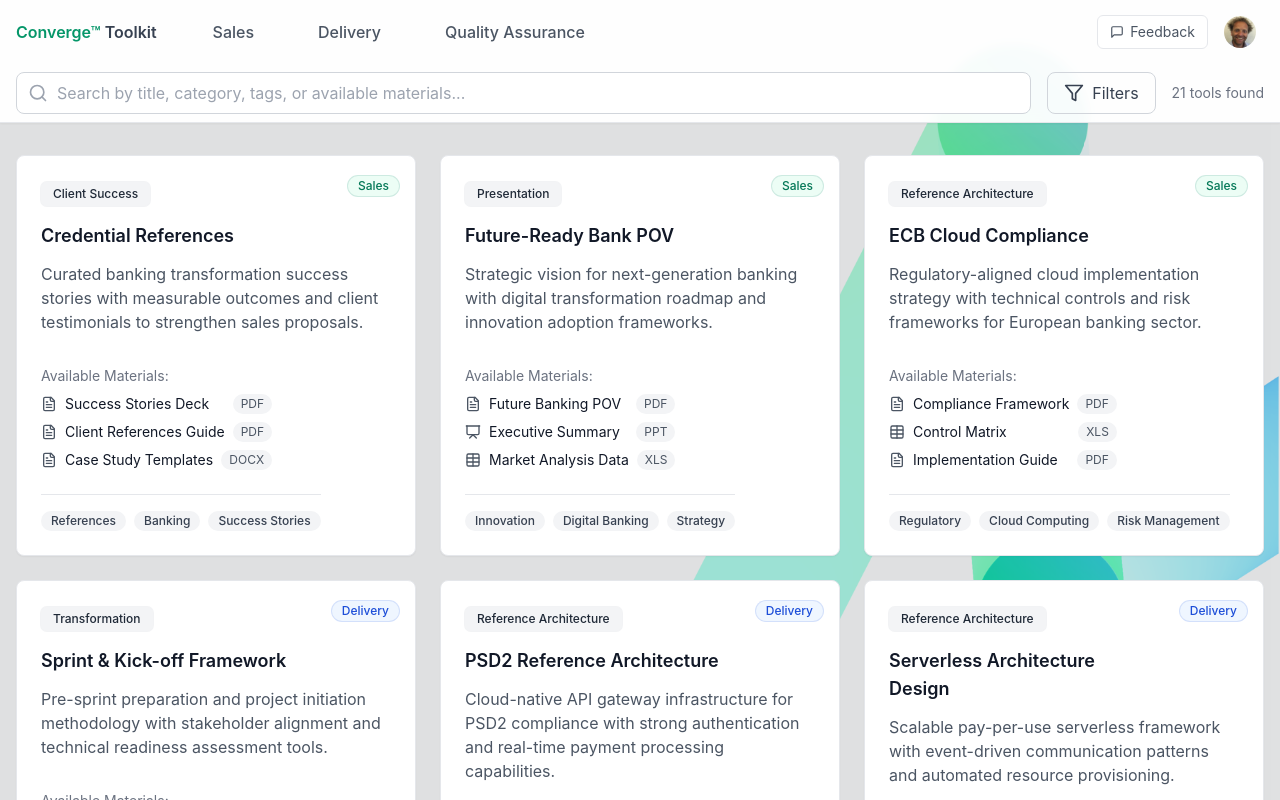
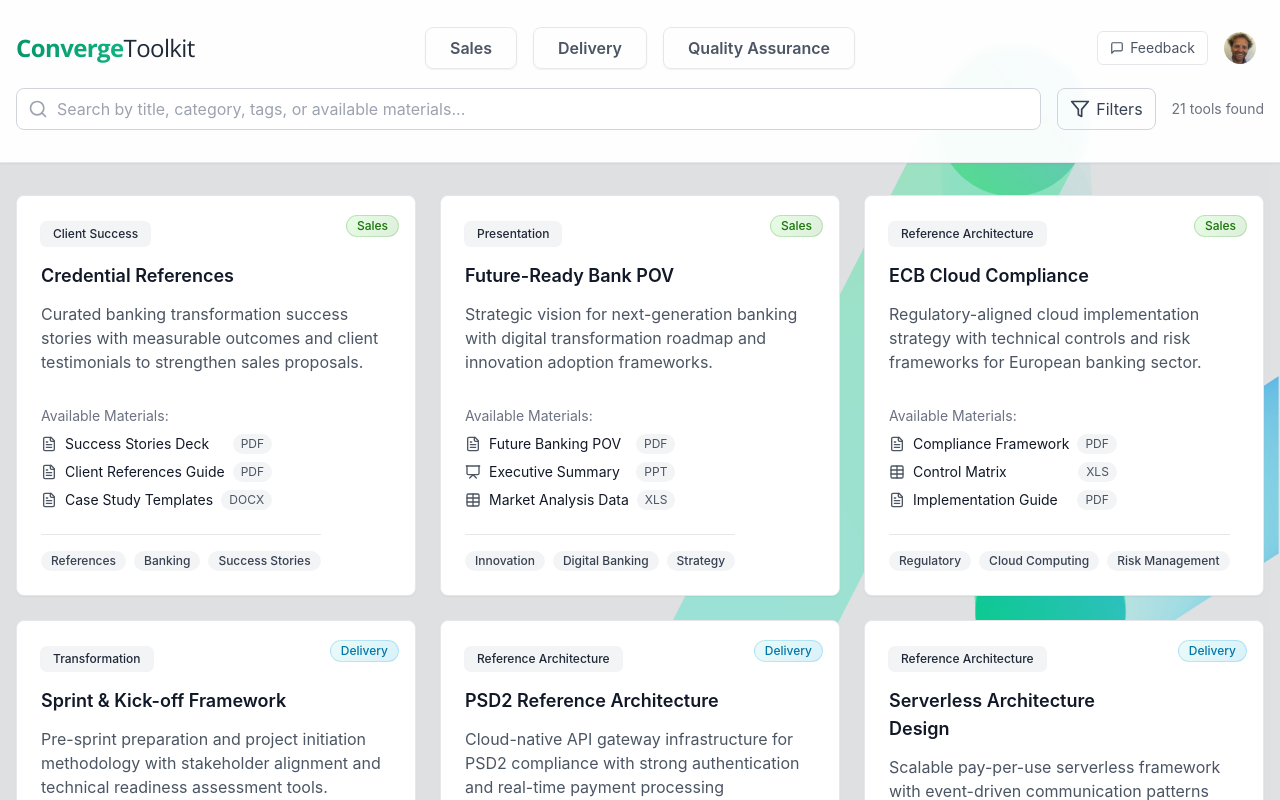
Before and after one commit to LouisBannah/escobar, a React (Vite) app: page / in a window 1280 px wide. Both pictures are taken after typing "name@example.com", "Sample123" into the empty fields and a click on the button "Sign In". Shown: the top 800 px of the page. Built offline with nearby package versions, Linux system fonts and the light colour scheme.

Commit message:
New styling and colours

```diff
--- a/index.html
+++ b/index.html
@@ -3,6 +3,9 @@
   <head>
     <meta charset="UTF-8" />
     <link rel="icon" type="image/svg+xml" href="/vite.svg" />
+    <link rel="preconnect" href="https://fonts.googleapis.com">
+    <link rel="preconnect" href="https://fonts.gstatic.com" crossorigin>
+    <link href="https://fonts.googleapis.com/css2?family=Open+Sans:wght@300;400;600;700&display=swap" rel="stylesheet">
     <meta name="viewport" content="width=device-width, initial-scale=1.0" />
     <title>Converge™ Toolkit</title>
     <!-- Prism.js for syntax highlighting -->
--- a/src/components/LoginScreen.tsx
+++ b/src/components/LoginScreen.tsx
@@ -46,11 +46,16 @@ const LoginScreen: React.FC = () => {
         <div className="absolute top-1/2 left-1/2 transform -translate-x-1/2 -translate-y-1/2 w-80 h-80 bg-purple-400 rounded-full opacity-5 blur-3xl"></div>
 
         <div className="relative z-10 bg-white/80 backdrop-blur-lg p-8 rounded-2xl shadow-xl border border-gray-100">
-          <div className="mb-8 text-center">
-            <div className="text-emerald-600 font-semibold text-2xl mb-3">
-              Converge™ <span className="text-gray-700">Toolkit</span>
+          <div className="mb-10 text-center">
+            <div className="mb-6 flex justify-center">
+              <div className="inline-block">
+                <h1 className="text-5xl tracking-tight font-['Open_Sans']">
+                  <span className="font-bold text-[#079669]">Converge</span>
+                  <span className="font-light text-gray-800">Toolkit</span>
+                </h1>
+              </div>
             </div>
-            <h1 className="text-3xl font-bold mb-2 bg-gradient-to-r from-emerald-600 via-blue-500 to-purple-600 text-transparent bg-clip-text">Welcome Back</h1>
+            <h1 className="text-2xl font-bold mb-2 bg-gradient-to-r from-emerald-600 via-blue-500 to-purple-600 text-transparent bg-clip-text">Welcome Back</h1>
             <p className="text-gray-600">Sign in to access the toolkit</p>
           </div>
 
--- a/src/components/Toolkit.tsx
+++ b/src/components/Toolkit.tsx
@@ -1,7 +1,7 @@
 import React, { useState, useRef, useEffect } from 'react';
 import { toolkitItems } from '../data/toolkitItems';
 import { VALID_CATEGORIES } from '../data/constants';
-import { Search, Filter, X, MessageSquare, User, Settings, LogOut, FileText, Archive, Table, Presentation, Code, Globe, Download, Lock } from 'lucide-react';
+import { Search, Filter, X, MessageSquare, User, Settings, LogOut, FileText, Archive, Table, Presentation, Code, Globe } from 'lucide-react';
 import FeedbackModal from './FeedbackModal';
 import ExpandedCard from './ExpandedCard';
 import DetailedCard from './DetailedCard';
@@ -107,10 +107,6 @@ export const Toolkit: React.FC = () => {
     setCurrentItemId(null);
   };
 
-  const handleViewPDF = (url: string, title: string) => {
-    setSelectedPDF({ url, title });
-  };
-
   const handleClosePDF = () => {
     setSelectedPDF(null);
   };
@@ -134,33 +130,55 @@ export const Toolkit: React.FC = () => {
 
       {/* Content overlay */}
       <div className="relative z-10 min-h-screen bg-black/10">
-        <header className="relative bg-white/95 border-b shadow-sm backdrop-blur-sm z-30">
-          <div className="container mx-auto px-4 py-2">
+        <header className="sticky top-0 bg-white/95 border-b shadow-sm backdrop-blur-sm z-30">
+          <div className="container mx-auto px-4 pt-6 pb-4">
             <div className="flex items-center justify-between mb-4">
-              <div className="flex items-center space-x-8">
-                <div className="text-emerald-600 font-semibold">
-                  Converge™ <span className="text-gray-700">Toolkit</span>
+              <div className="flex items-center">
+                <h1 className="text-2xl tracking-tight font-['Open_Sans']">
+                  <span className="font-bold bg-gradient-to-r from-[#079669] to-[#0fb37f] text-transparent bg-clip-text">Converge</span>
+                  <span className="font-light text-gray-800">Toolkit</span>
+                </h1>
               </div>
-                <nav className="flex space-x-4">
+
+              <nav className="flex space-x-4 absolute left-1/2 transform -translate-x-1/2">
                 {(['Sales', 'Delivery', 'Quality Assurance'] as const).map((theme) => (
                   <button
                     key={theme}
                     onClick={() => handleFilterChange('theme', theme)}
-                      className={`px-6 py-2 rounded-lg transition-all duration-200 font-medium ${
+                    className={`px-6 py-2 rounded-lg transition-all duration-300 font-medium relative overflow-hidden ${
+                      activeFilters.theme.includes(theme)
+                        ? 'text-white shadow-lg border-none transform scale-105'
+                        : 'text-gray-600 hover:text-gray-900 hover:bg-gray-50 shadow-sm hover:shadow-inner border border-gray-200 hover:border-gray-300'
+                    }`}
+                    style={
                       activeFilters.theme.includes(theme)
                         ? theme === 'Sales'
-                            ? 'bg-emerald-50 border border-emerald-200 text-gray-900 shadow-sm'
+                          ? {
+                              background: 'linear-gradient(135deg, #05ED04, #24920D)',
+                              boxShadow: '0 8px 16px -2px rgba(5, 237, 4, 0.15), 0 3px 6px -2px rgba(36, 146, 13, 0.1)',
+                            }
                           : theme === 'Delivery'
-                            ? 'bg-blue-50 border border-blue-200 text-gray-900 shadow-sm'
-                            : 'bg-purple-50 border border-purple-200 text-gray-900 shadow-sm'
-                          : 'text-gray-600 hover:text-gray-900 hover:bg-gray-50'
-                      }`}
+                          ? {
+                              background: 'linear-gradient(135deg, #36DAB3, #00A0DE)',
+                              boxShadow: '0 8px 16px -2px rgba(54, 218, 179, 0.15), 0 3px 6px -2px rgba(0, 160, 222, 0.1)',
+                            }
+                          : {
+                              background: 'linear-gradient(135deg, #D41EDE, #B38EEF)',
+                              boxShadow: '0 8px 16px -2px rgba(212, 30, 222, 0.15), 0 3px 6px -2px rgba(179, 142, 239, 0.1)',
+                            }
+                        : {}
+                    }
                   >
-                      {theme}
+                    {activeFilters.theme.includes(theme) && (
+                      <>
+                        <span className="absolute inset-0 w-full h-full bg-gradient-to-b from-white/30 to-transparent top-0 left-0" style={{ height: '50%' }}></span>
+                        <span className="absolute bottom-0 left-0 right-0 h-[1px] bg-white/10"></span>
+                      </>
+                    )}
+                    <span className="relative z-10 font-semibold">{theme}</span>
                   </button>
                 ))}
               </nav>
-              </div>
 
               <div className="flex items-center space-x-2">
                 <button
@@ -234,8 +252,8 @@ export const Toolkit: React.FC = () => {
               </div>
             </div>
 
-            <div className="flex items-center justify-between mt-4">
-              <div className="flex items-center space-x-4 flex-1">
+            <div className="flex items-center justify-between mt-4 mb-4">
+              <div className="flex items-center flex-1">
                 <div className="relative flex-1">
                   <input
                     type="text"
@@ -256,23 +274,25 @@ export const Toolkit: React.FC = () => {
                     </button>
                   )}
                 </div>
-                <div className="flex items-center space-x-4">
+                <div className="pl-4">
                   <button
                     onClick={() => setShowFilters(!showFilters)}
-                    className={`flex items-center px-4 py-2 rounded-lg border ${
+                    className={`flex items-center px-3 py-2 rounded-lg border ${
                       showFilters || Object.values(activeFilters).some(arr => arr.length > 0)
                         ? 'bg-emerald-50 text-emerald-600 border-emerald-200'
                         : 'border-gray-300 text-gray-700 hover:bg-gray-50'
                     }`}
                   >
-                    <Filter className="h-5 w-5 mr-2" />
-                    Filters
+                    <Filter className="h-5 w-5 mr-1.5" />
+                    <span>Filters</span>
                     {Object.values(activeFilters).some(arr => arr.length > 0) && (
-                      <span className="ml-2 bg-emerald-100 text-emerald-600 rounded-full px-2 py-0.5 text-xs font-medium">
+                      <span className="ml-1.5 bg-emerald-100 text-emerald-600 rounded-full px-1.5 py-0.5 text-xs font-medium">
                         {Object.values(activeFilters).reduce((acc, curr) => acc + curr.length, 0)}
                       </span>
                     )}
                   </button>
+                </div>
+                <div className="pl-4">
                   {filteredItems.length > 0 && (
                     <div className="text-sm text-gray-500">
                       {filteredItems.length} {filteredItems.length === 1 ? 'tool' : 'tools'} found
@@ -474,13 +494,28 @@ export const Toolkit: React.FC = () => {
                 >
                   {/* Theme Badge */}
                   <div className="absolute top-4 right-4">
-                    <span className={`inline-flex items-center px-2.5 py-0.5 rounded-full text-xs font-medium ${
+                    <span
+                      className={`inline-flex items-center px-2.5 py-0.5 rounded-full text-xs font-medium border`}
+                      style={
                         item.theme === 'Sales'
-                        ? 'bg-emerald-50 text-emerald-700 ring-1 ring-emerald-600/20'
+                          ? {
+                              background: 'linear-gradient(135deg, rgba(5, 237, 4, 0.1), rgba(36, 146, 13, 0.15))',
+                              color: '#1A7309',
+                              borderColor: 'rgba(36, 146, 13, 0.2)'
+                            }
                           : item.theme === 'Delivery'
-                        ? 'bg-blue-50 text-blue-700 ring-1 ring-blue-600/20'
-                        : 'bg-purple-50 text-purple-700 ring-1 ring-purple-600/20'
-                    }`}>
+                          ? {
+                              background: 'linear-gradient(135deg, rgba(54, 218, 179, 0.1), rgba(0, 160, 222, 0.15))',
+                              color: '#0078A8',
+                              borderColor: 'rgba(0, 160, 222, 0.2)'
+                            }
+                          : {
+                              background: 'linear-gradient(135deg, rgba(212, 30, 222, 0.1), rgba(179, 142, 239, 0.15))',
+                              color: '#9061E5',
+                              borderColor: 'rgba(179, 142, 239, 0.2)'
+                            }
+                      }
+                    >
                       {item.theme === 'Quality Assurance' ? 'QA' : item.theme}
                     </span>
                   </div>
--- a/src/index.css
+++ b/src/index.css
@@ -5,6 +5,11 @@
 :root {
   --primary: #0C7B4D;
   --secondary: #86198F;
+}
+
+/* Always show scrollbar to prevent layout shifts */
+html {
+  overflow-y: scroll;
 }
 
 .dark {
@@ -37,7 +42,7 @@ body {
   -webkit-font-smoothing: antialiased;
   -moz-osx-font-smoothing: grayscale;
   background-color: #111827; /* dark background color */
-  background-image: url('/documents/background2.png');
+  background-image: url('/documents/background3.png');
   background-size: cover;
   background-position: center;
   background-attachment: fixed;
```
Also changed, not shown: public/documents/background4.png (added). Lines whose indentation alone changed are shown as unchanged.
